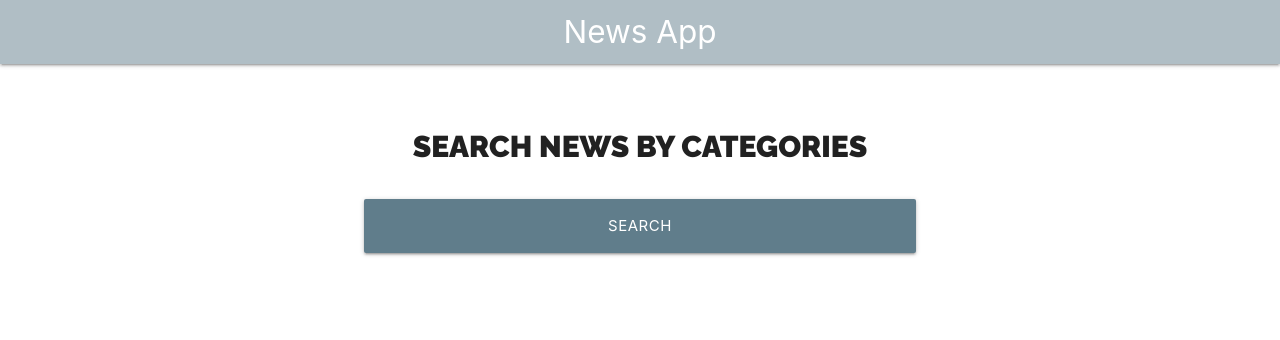
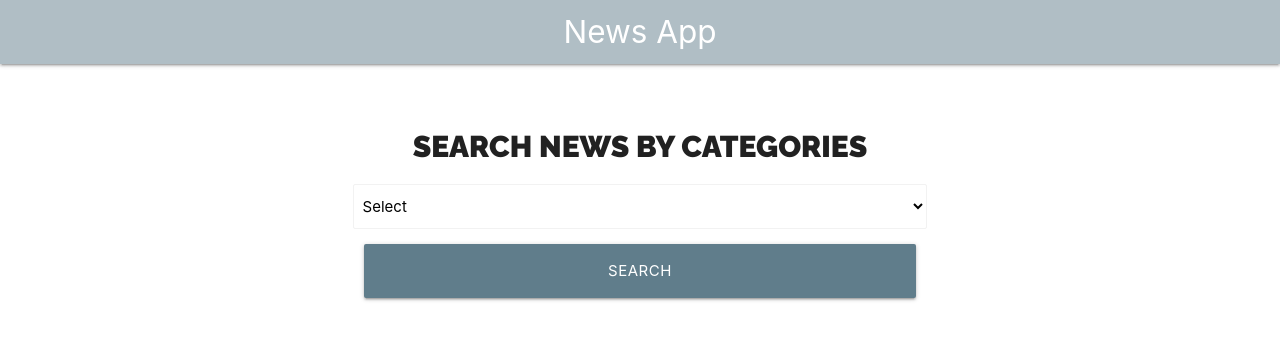
Before and after one commit to gsvidal/news-app, a React (Create React App) app: page / in a window 1280 px wide. Shown: the top 340 px of the page. Built offline with nearby package versions, Linux system fonts and the light colour scheme.

Commit message:
Add a custom hook

```diff
--- a/src/components/Form.js
+++ b/src/components/Form.js
@@ -1,12 +1,20 @@
 import React from 'react';
 import styles from './Form.module.css';
+import useSelect from '../hooks/useSelect';
 
 const Form = () => {
+
+  // Using custom hook
+  const [ category, SelectNews ] = useSelect();
+
   return(
     <div className={`${styles.search} row`}>
       <div className="col s12 m8 offset-m2">
         <form action="">
           <h2 className={styles.heading}>Search news by categories</h2>
+
+          <SelectNews />
+
           <div className="input-field col s12">
             <button
               type="submit"
--- /dev/null
+++ b/src/hooks/useSelect.js
@@ -0,0 +1,20 @@
+import React, { useState } from 'react';
+
+const useSelect = (initialState, options) => {
+  // Custom hook state
+  const [ state, setState ] = useState("");
+
+  const SelectNews = () => (
+    <select
+      name=""
+      id=""
+      className="browser-default"
+    >
+      <option value="">Select</option>
+    </select>
+  )
+
+  return [state, SelectNews];
+}
+
+export default useSelect;
```
